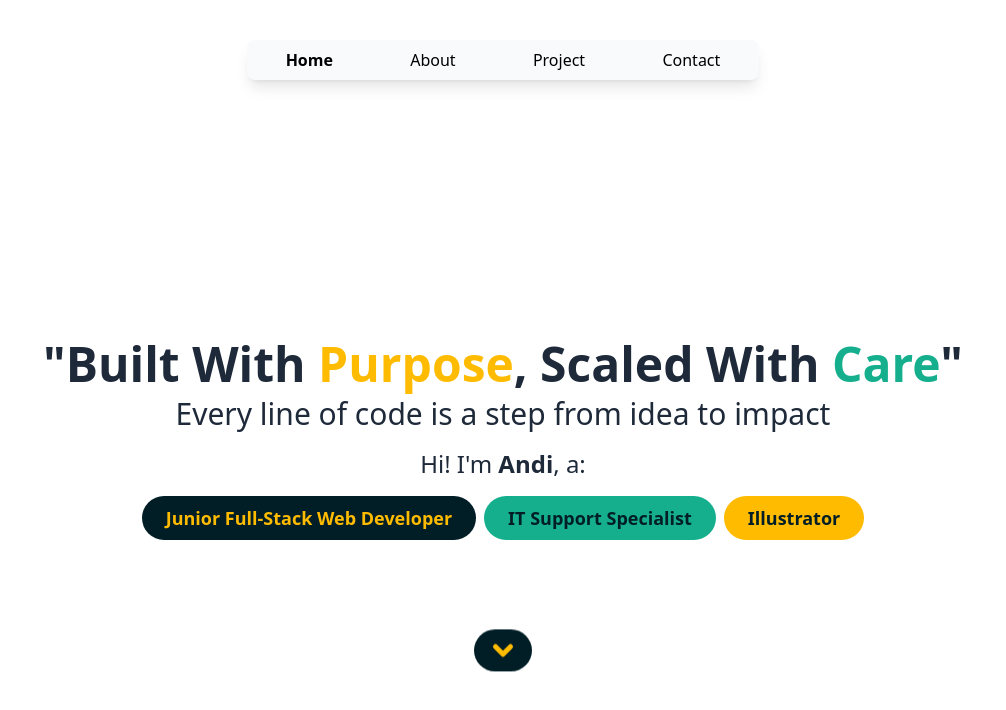
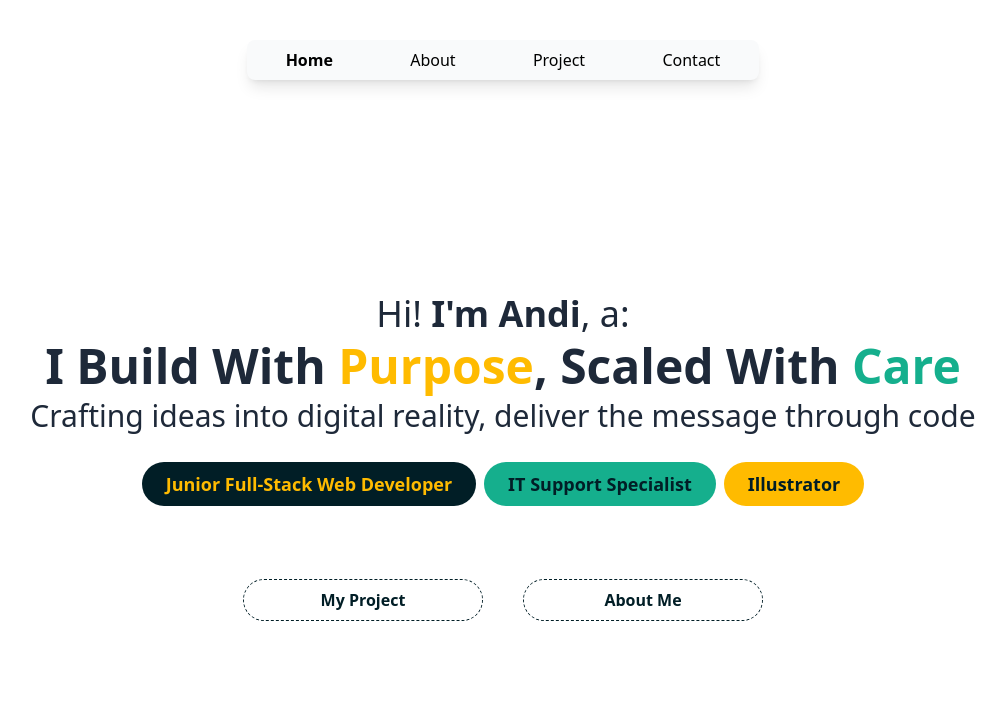
Before and after one commit to andi-ramadhan/andiramadhan.github.io, a React (Vite) app: page / in a window 1280 px wide. Shown: the top 710 px of the page, without its empty margins (137-1143 px from the left). Built offline with nearby package versions, Linux system fonts and the light colour scheme.

Commit message:
Dashboard design mixed feelings, but done

```diff
--- a/src/pages/Dashboard.jsx
+++ b/src/pages/Dashboard.jsx
@@ -3,38 +3,45 @@ import { NavLink } from "react-router";
 
 const Dashboard = () => {
   return (
-    <section id="home" className="flex justify-center text-gray-800 items-center min-h-screen translate-y-10 w-full bg-[ffff]">
-      <div className="flex flex-col justify-center items-center gap-2 w-[80%]">
+    <section id="home" className="flex justify-center text-gray-800 items-center min-h-screen w-full bg-[ffff]">
+      <div className="flex flex-col justify-center items-center gap-5 w-[80%]">
         <div className="flex flex-col gap-2">
+          <motion.h2
+            initial= {{ opacity: 0, scale: 0.95 }}
+            animate= {{ opacity: 1, scale: 1 }}
+            transition={{ duration: 0.4, delay: 0.3 }}
+            className="md:text-center text-3xl md:text-4xl"
+          >
+            Hi! <span className=" font-semibold">I'm Andi</span>, a:
+          </motion.h2>
           <motion.h1
             initial= {{ opacity: 0, scale: 0.95 }}
             animate= {{ opacity: 1, scale: 1 }}
-            transition={{ duration: 0.4, delay: 0.3 }}
+            transition={{ duration: 0.4, delay: 0.5 }}
             className='text-3xl md:text-4xl lg:text-5xl md:text-center font-semibold capitalize'
           >
-            "built with <span className="text-my-yellow">purpose</span>, scaled with <span className="text-[#15af8d]">care</span>"
+            I build with <span className="text-my-yellow">purpose</span>, scaled with <span className="text-[#15af8d]">care</span>
           </motion.h1>
           <motion.h2
             initial= {{ opacity: 0, y: 20 }}
             animate= {{ opacity: 1, y: 0 }}
-            transition={{ duration: 0.3, delay: 0.6}}
+            transition={{ duration: 0.3, delay: 0.7}}
             className='text-2xl md:text-3xl md:text-center text-balance relative'
           >
-            Every line of code is a step from idea to impact
+            Crafting ideas into digital reality, deliver the message through code
           </motion.h2>
         </div>
         <motion.div
           initial= {{ opacity: 0, y: 20 }}
           animate= {{ opacity: 1, y: 0 }}
-          transition={{ duration: 0.3, delay: 0.8}}
+          transition={{ duration: 0.3, delay: 0.9}}
           className="flex flex-col gap-4 pt-2"
         >
-          <h3 className="text-center text-xl md:text-2xl">Hi! I'm <span className="text-2xl font-semibold">Andi</span>, a:</h3>
           <p className="flex flex-wrap gap-2 justify-center font-semibold text-sm md:text-lg">
             <motion.span
               initial= {{ opacity: 0, y: 20 }}
               animate= {{ opacity: 1, y: 0 }}
-              transition={{ duration: 0.3, delay: 0.9}}
+              transition={{ duration: 0.3, delay: 1}}
               className="bg-my-dark text-my-yellow px-6 py-2 rounded-full"
             >
               Junior Full-Stack Web Developer
@@ -42,7 +49,7 @@ const Dashboard = () => {
             <motion.span
               initial= {{ opacity: 0, y: 20 }}
               animate= {{ opacity: 1, y: 0 }}
-              transition={{ duration: 0.3, delay: 1}}
+              transition={{ duration: 0.3, delay: 1.1}}
               className="bg-my-cyan text-my-dark px-6 py-2 rounded-full"
             >
               IT Support Specialist
@@ -50,21 +57,33 @@ const Dashboard = () => {
             <motion.span
               initial= {{ opacity: 0, y: 20 }}
               animate= {{ opacity: 1, y: 0 }}
-              transition={{ duration: 0.3, delay: 1.1}}
+              transition={{ duration: 0.3, delay: 1.2}}
               className="bg-my-yellow text-my-dark px-6 py-2 rounded-full"
             >
               Illustrator
             </motion.span>
           </p>
         </motion.div>
-        <NavLink
-          to={'/about'}
-          className="fixed bottom-1/6 md:bottom-1/5 flex flex-col justify-center items-center animate-bounce border border-my-dark/50 bg-my-dark rounded-full px-3 py-1 md:px-4 md:py-2"
-        >
-          <svg xmlns="http://www.w3.org/2000/svg" fill="none" viewBox="0 0 24 24" strokeWidth={5} stroke="currentColor" className="size-5 md:size-6 text-my-yellow">
-            <path strokeLinecap="round" strokeLinejoin="round" d="m19.5 8.25-7.5 7.5-7.5-7.5" />
-          </svg>
-        </NavLink>
+        <div className="w-[80%] h-full absolute top-60 lg:top-50 flex justify-center items-center gap-5 md:gap-10 text-center text-sm md:text-base">
+          <NavLink
+            to={'/project'}
+            className="
+            border border-dashed border-my-dark text-my-dark font-semibold rounded-full w-60 py-2
+            hover:bg-my-cyan transition-colors duration-200
+            "
+          >
+            My Project
+          </NavLink>
+          <NavLink
+            to={'/about'}
+            className="
+            border border-dashed border-my-dark text-my-dark font-semibold rounded-full w-60 py-2
+            hover:bg-my-yellow transition-colors duration-200
+            "
+          >
+            About Me
+          </NavLink>
+        </div>
       </div>
     </section>
   )
```
